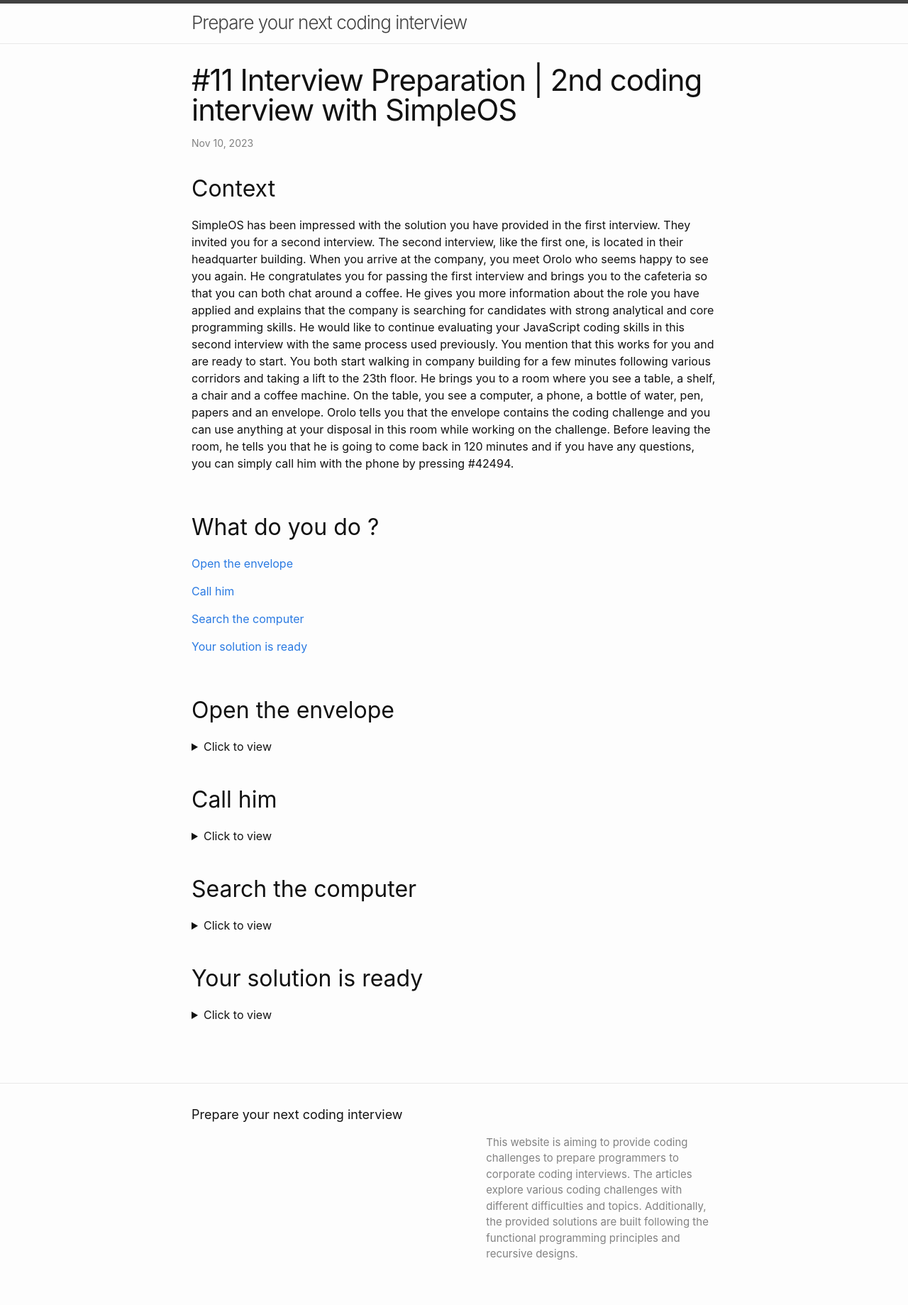
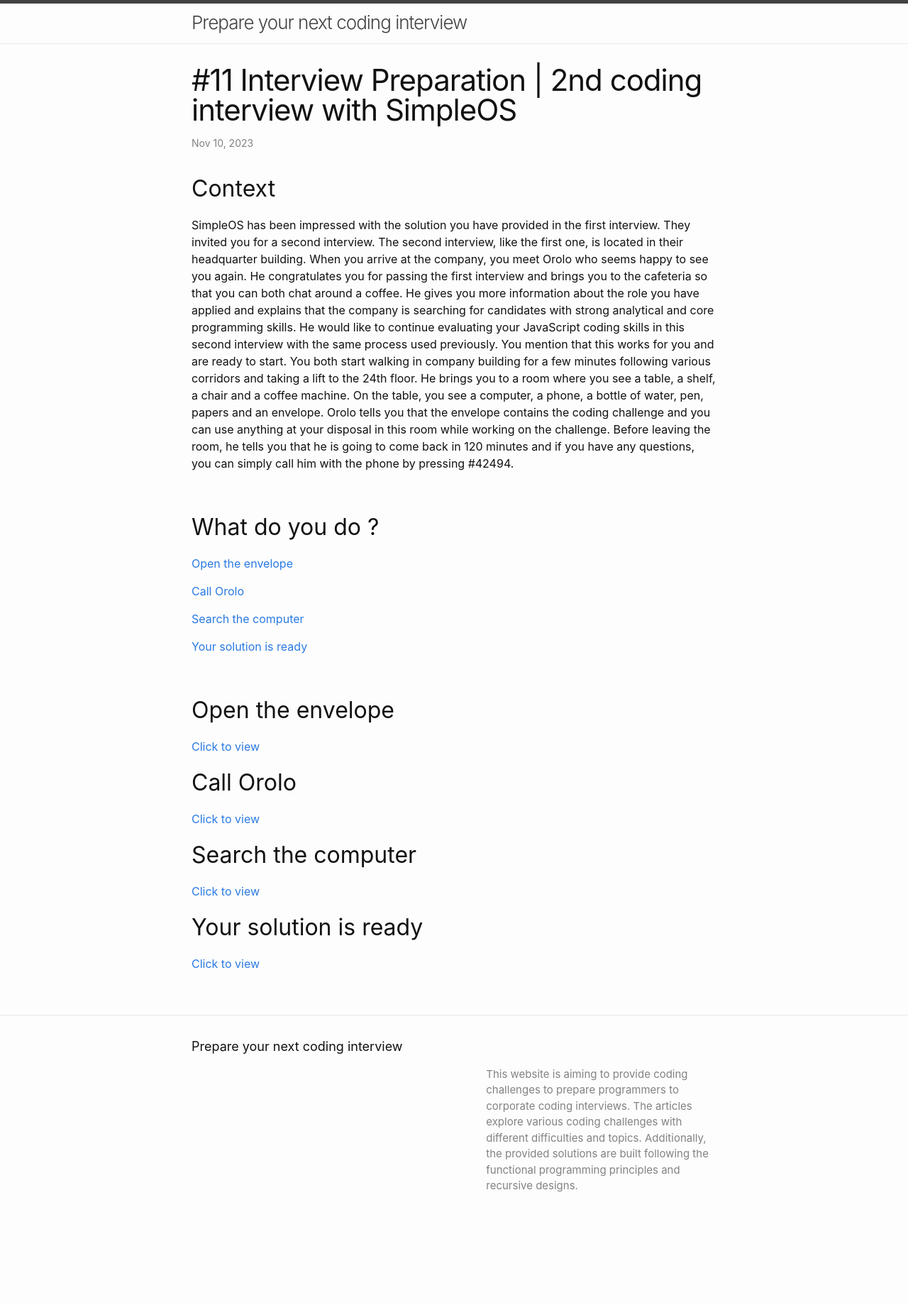
Before and after one commit to assadnavi/assadnavi.github.io, a Jekyll site: the page built from _posts/2023-11-10-interview-preparation-simpleos-2.md, in a window 1280 px wide. Shown: the whole page at 71% size. Built offline with Jekyll 4.4.1, drawn with Linux system fonts in a browser that asks for light colours; after the commit the page ends 1743 px from its top, so only the background shows below that; some of the changed text lies outside the part shown.

Commit message:
improvement #11

```diff
--- a/_posts/2023-11-10-interview-preparation-simpleos-2.md
+++ b/_posts/2023-11-10-interview-preparation-simpleos-2.md
@@ -4,41 +4,31 @@ title:  "#11 Interview Preparation | 2nd coding interview with SimpleOS"
 date:   2023-11-10 00:00:00 +0000
 published: true
 ---
+<h2>Context</h2>
 
-<style>
-  .code-solution pre {
-    border-width:2px;
-    border-style:solid;
-    border-color:green;
-  }
-</style>
-
-## Context
-
-SimpleOS has been impressed with the solution you have provided in the first interview. They invited you for a second interview. The second interview, like the first one, is located in their headquarter building. When you arrive at the company, you meet Orolo who seems happy to see you again. He congratulates you for passing the first interview and brings you to the cafeteria so that you can both chat around a coffee. He gives you more information about the role you have applied and explains that the company is searching for candidates with strong analytical and core programming skills. He would like to continue evaluating your JavaScript coding skills in this second interview with the same process used previously. You mention that this works for you and are ready to start. You both start walking in company building for a few minutes following various corridors and taking a lift to the 23th floor. He brings you to a room where you see a table, a shelf, a chair and a coffee machine. On the table, you see a computer, a phone, a bottle of water, pen, papers and an envelope. Orolo tells you that the envelope contains the coding challenge and you can use anything at your disposal in this room while working on the challenge. Before leaving the room, he tells you that he is going to come back in 120 minutes and if you have any questions, you can simply call him with the phone by pressing #42494.
+SimpleOS has been impressed with the solution you have provided in the first interview. They invited you for a second interview. The second interview, like the first one, is located in their headquarter building. When you arrive at the company, you meet Orolo who seems happy to see you again. He congratulates you for passing the first interview and brings you to the cafeteria so that you can both chat around a coffee. He gives you more information about the role you have applied and explains that the company is searching for candidates with strong analytical and core programming skills. He would like to continue evaluating your JavaScript coding skills in this second interview with the same process used previously. You mention that this works for you and are ready to start. You both start walking in company building for a few minutes following various corridors and taking a lift to the 24th floor. He brings you to a room where you see a table, a shelf, a chair and a coffee machine. On the table, you see a computer, a phone, a bottle of water, pen, papers and an envelope. Orolo tells you that the envelope contains the coding challenge and you can use anything at your disposal in this room while working on the challenge. Before leaving the room, he tells you that he is going to come back in 120 minutes and if you have any questions, you can simply call him with the phone by pressing #42494.
 
 <br/>
 
-## What do you do ?
+<h2>What do you do ?</h2>
 
-[Open the envelope](#question)
+<a href="#question">Open the envelope</a>
 
-[Call him](#hint)
+<a href="#hint">Call Orolo</a>
 
-[Search the computer](#search)
+<a href="#search">Search the computer</a>
 
-[Your solution is ready](#solution)
+<a href="#solution">Your solution is ready</a>
 
 <br/>
 
 <a name="question"></a>
 
-## Open the envelope
+<h2>Open the envelope</h2>
 
-<details closed>
-  <summary>Click to view</summary>
-<br/>
-<p>You open the envelop and notice that it contains two letters named <b>Background</b> and <b>Your Task</b>. You start reading.</p>
+<a style="cursor: pointer;" onClick="document.getElementById('question-section').style.display='block';">Click to view</a>
+<div id="question-section" style="display:none;">
+<p>You open the envelope and notice that it contains two letters, <b>Background</b> and <b>Your Task</b>. You start reading.</p>
 
 <h3>Background</h3>
 In SimpleOS, a <b>folder</b> is represented with a structure with attributes <b>name</b>, <b>files</b> and <b>subfolders</b>. See below a JSON representation of a simple folder containing two files and without any subfolders.
@@ -109,32 +99,25 @@ root
 ....vid2.mpeg
 ....vid3.mpeg
 {% endhighlight %}
-
-</details>
-
-<br/>
+</div>
 
 <a name="hint"></a>
 
-## Call him
+<h2>Call Orolo</h2>
 
-<details closed>
-  <summary>Click to view</summary>
-  <br/>
+<a style="cursor: pointer;" onClick="document.getElementById('hint-section').style.display='block';">Click to view</a>
+<div id="hint-section" style="display:none;">
   After reading the question in the envelope, you have some doubt about which sorting functions you should use, can you reuse a sorting function already available in the JavaScript standard library or do you have to code a new one ? You pick up the phone and dial the #42494. Orolo answers your call immediately and listen to your question. Here is what he answered before hanging up. <br/><br/><b>Orolo :</b><br/>
 
   "Thanks for calling me and asking me this question. It is true that the JavaScript array prototype contains already a funtion <b>sort()</b> but unfortunately it creates a side effect by modifying the array which will change the input parameter <b>f</b>. In this coding challenge, the input should not be changed by the function <b>sort_asc(f)</b>, therefore I suggest you to write your own sorting function. The performance of the sorting function is not important, you can decide to go with any methods. Good luck with this challenge."
-</details>
-
-<br/>
+</div>
 
 <a name="search"></a>
 
-## Search the computer
+<h2>Search the computer</h2>
 
-<details closed>
-  <summary>Click to view</summary>
-  <br/>
+<a style="cursor: pointer;" onClick="document.getElementById('search-section').style.display='block';">Click to view</a>
+<div id="search-section" style="display:none;">
   On the computer you are using to solve the code challenge, all the tools required for you to work are already installed and running, mainly a JavaScript interpreter (node.js), an editor and a console. You try to open the OS folder explorer, to search for any useful information, but you get an error message stating that you have not the required access level to proceed. After a moment of reflexion, you decide to check the access given to the editor and discover that the editor was launched with <b>Admin Rights</b>. You get very excited by this discovery which means that you can explore and open any files on that computer within this editor. While you explore the computer files, you find a file called <b>quick_sort_asc.js</b>. You decide to open the file and start reading.
   <br/>
   <br/>
@@ -172,21 +155,17 @@ root
   }
 
   {% endhighlight %}
-</details>
-
-<br/>
+</div>
 
 <a name="solution"></a>
 
-## Your solution is ready
+<h2>Your solution is ready</h2>
 
-<details closed>
-  <summary>Click to view</summary>
-  <br/>
+<a style="cursor: pointer;" onClick="document.getElementById('solution-section').style.display='block';">Click to view</a>
+<div id="solution-section" style="display:none;">
   You are finally ready with your solution. You call Orolo and tells him that your code is ready. After a few minutes of waiting, he enters the room. He smiles and asks how it went. You mention that it was really not easy, but you were finally able to produce a simple piece of code able to solve the coding challenge. He asks you to explain your code logic and start listening to you. He seems happy with your explanations and shows you his solution. You both start comparing the two pieces of code.
   <br/>
   <br/>
-  <div class="code-solution">
   {% highlight js %}
   function head(xs) {
     return xs[0]
@@ -228,7 +207,5 @@ root
     }
   }
   {% endhighlight %}
-  </div>
-</details>
 
-<br/>
+</div>
```
